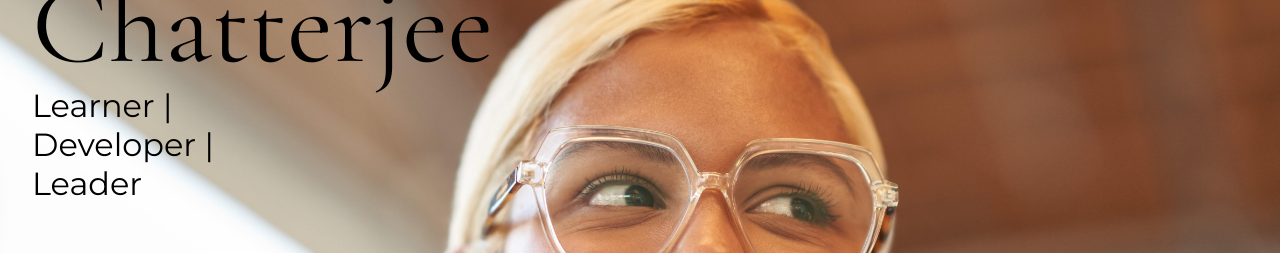
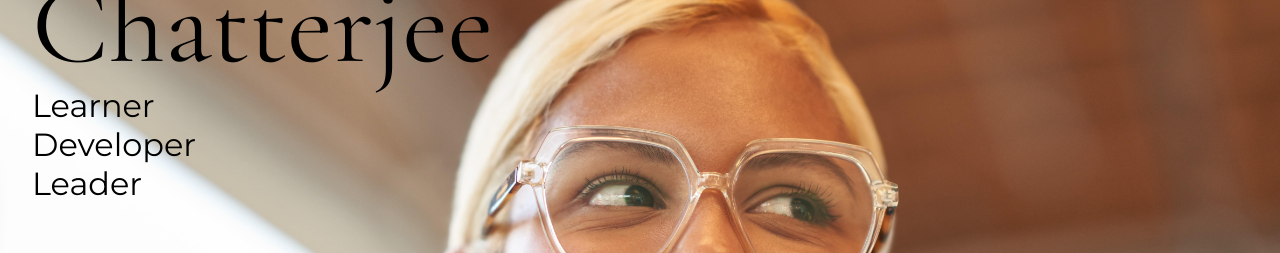
Before and after one commit to Arunima-Chatterjee/MLSA-TO-Portfolio, a React (Vite) app: page / in a window 1280 px wide. Shown: the part 189-442 px from the top of the page. Built offline with nearby package versions, Linux system fonts and the light colour scheme.

Commit message:
removed |

```diff
--- a/src/App.jsx
+++ b/src/App.jsx
@@ -25,7 +25,7 @@ import "./styles.css";
  */
 const siteProps = {
   name: "Arunima Chatterjee",
-  title: " Learner | Developer | Leader ",
+  title: " Learner Developer Leader ",
   email: "a.chatterjeeofficial2003@gmail.com",
   gitHub: "https://github.com/Arunima-Chatterjee",
   instagram: "https://www.instagram.com/_satanic.shadows/",
```
